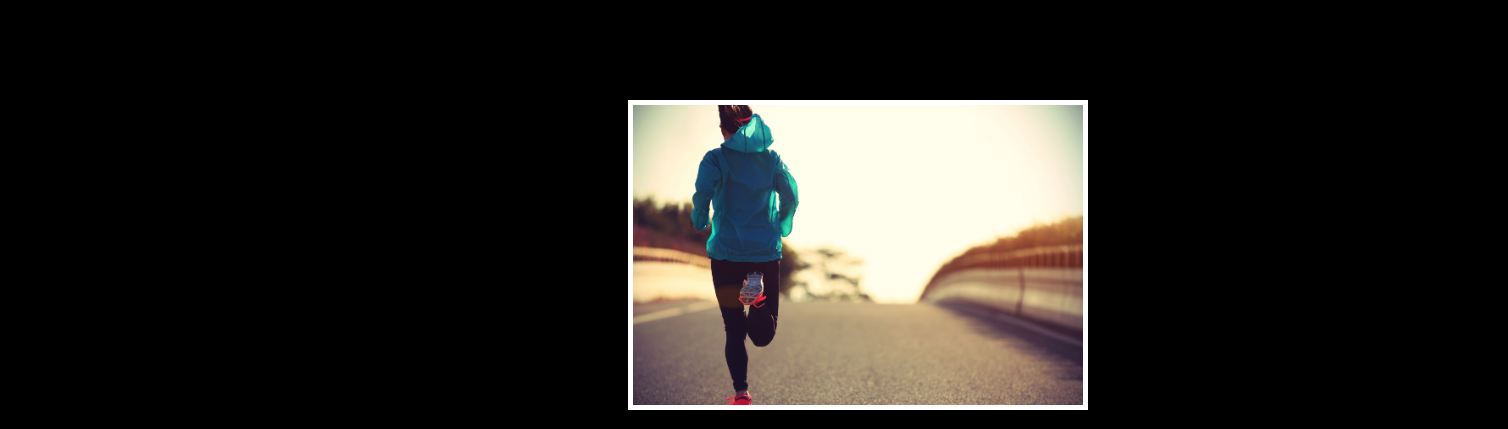
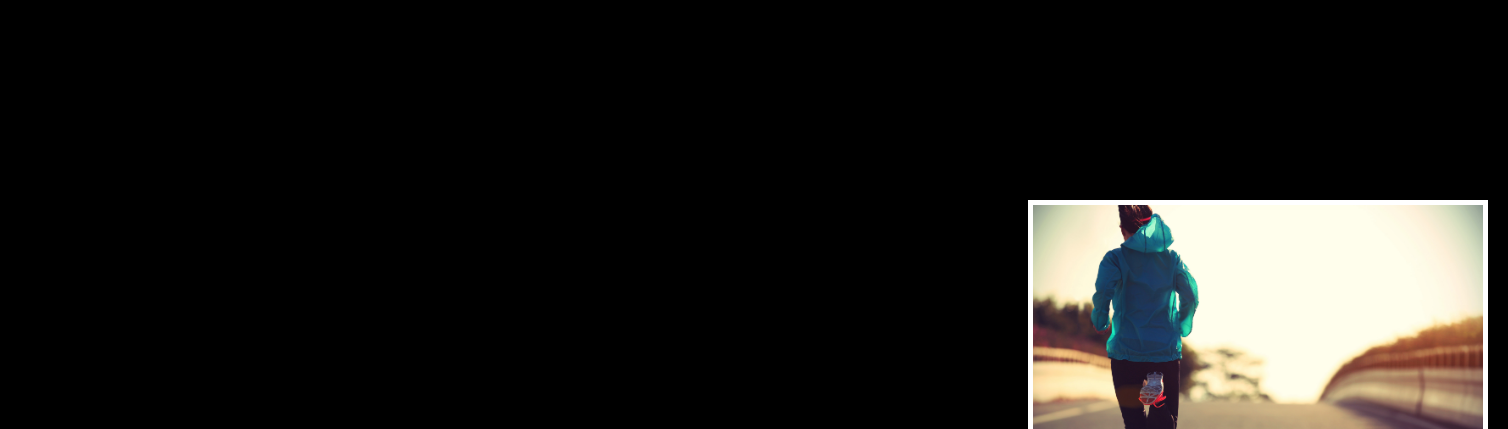
Before and after one commit to 1TOjakob/realdiscipline, a plain HTML site: page index.html in a window 1280 px wide. Shown: the top 429 px of the page, 1508 px wide, since content can reach past the window. Drawn offline with nearby package versions, Linux system fonts and the light colour scheme.

Commit message:
style.css

```diff
--- a/style.css
+++ b/style.css
@@ -5,8 +5,8 @@ html{
 div{
     height: 500px;
     width: 500px;
-    margin-left: 600px;
-    margin-top: 100px;
+    margin-left: 1000px;
+    margin-top: 200px;
 }
 
 *{
```
